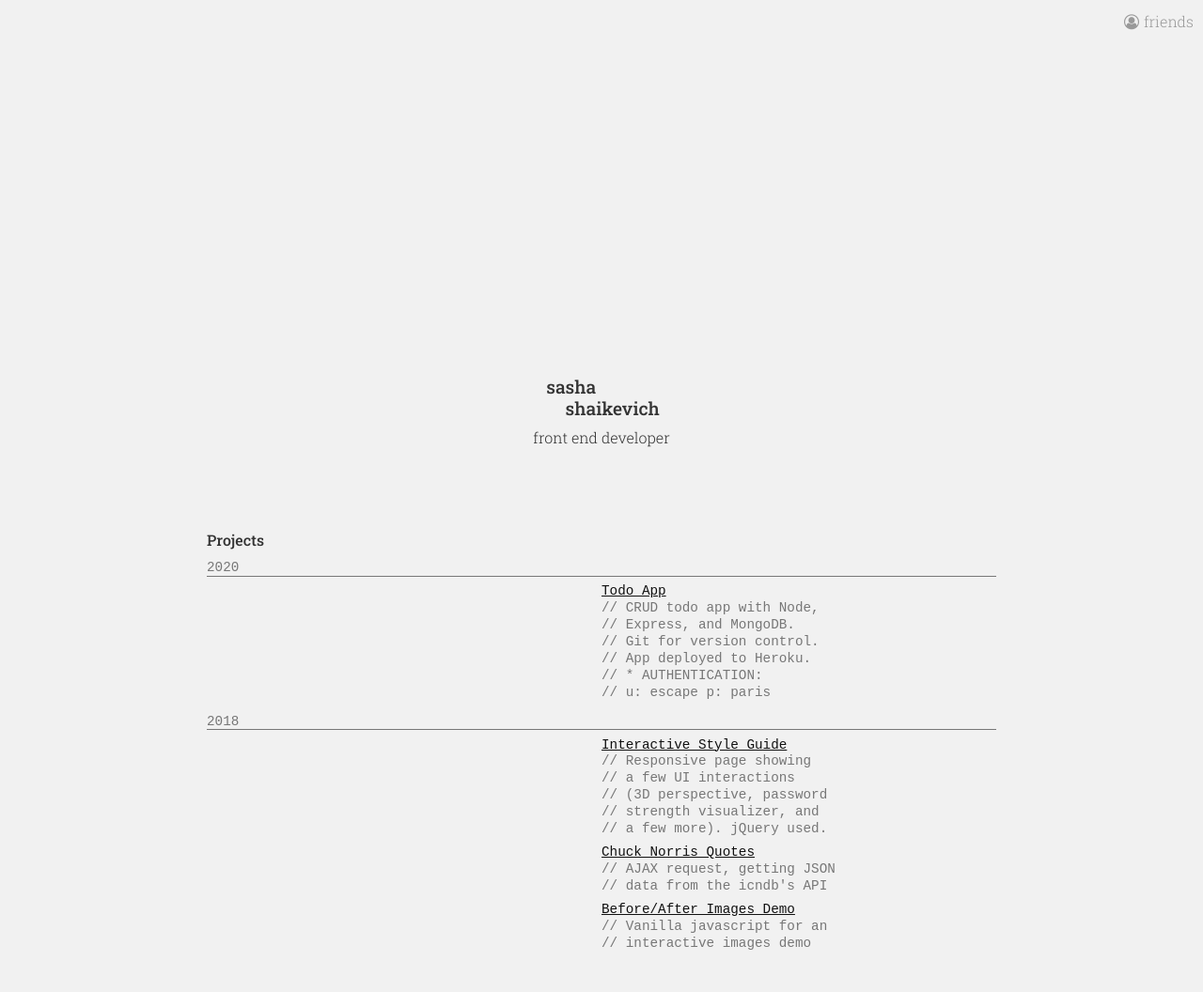
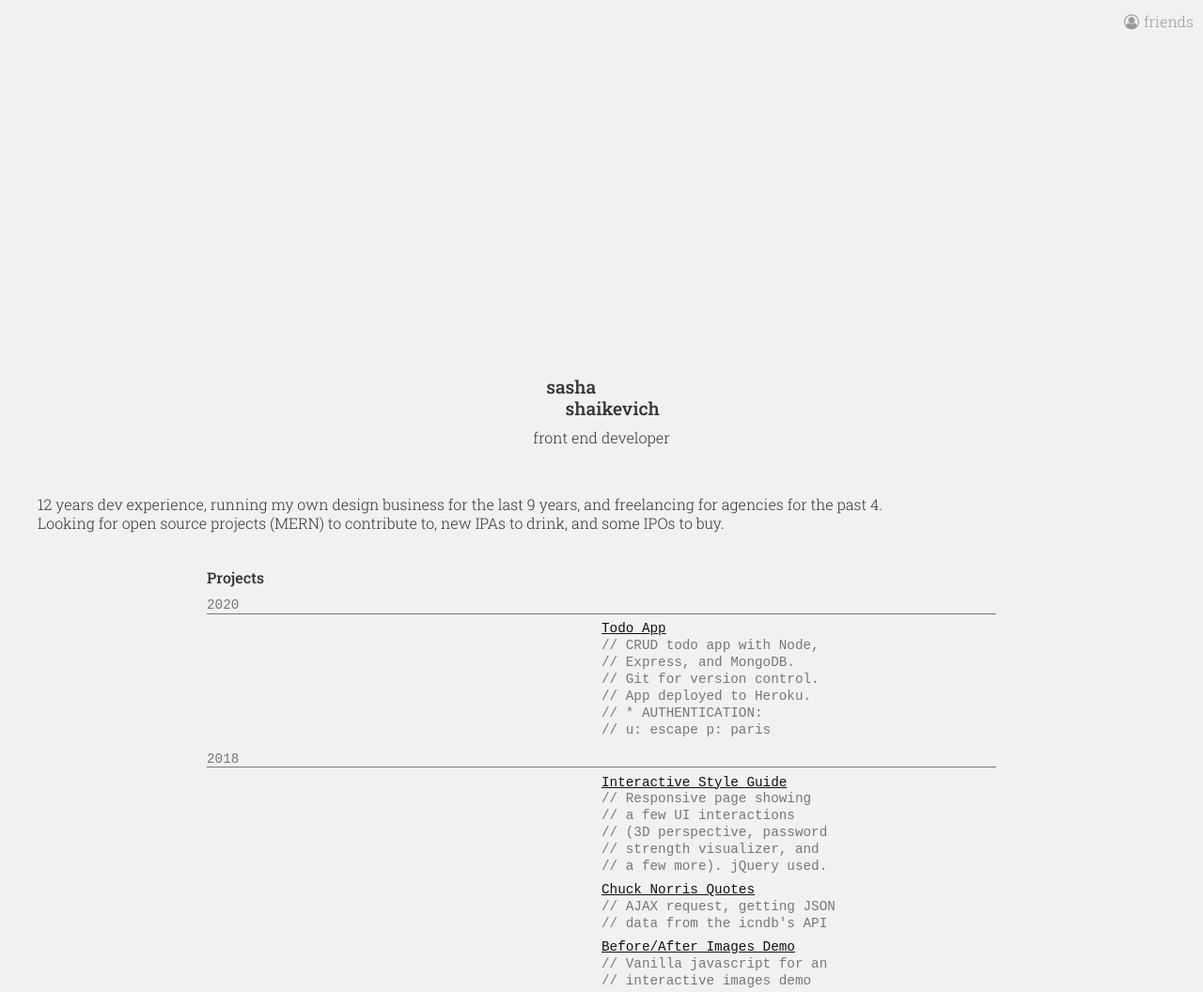
Before and after one commit to sashaikevich/sashaikevich, a website built with webpack: page index.html in a window 1280 px wide. Shown: the whole page at 94% size. Built offline with nearby package versions, Linux system fonts and the light colour scheme; files whose address does not match are found by name.

Commit message:
added a quick about me blurb

```diff
--- a/index.html
+++ b/index.html
@@ -31,6 +31,8 @@
               aria-hidden="true"></i></a>
         </div>
       </div>
+      <p>12 years dev experience, running my own design business for the last 9 years, and freelancing for agencies for the past 4.</p>
+      <p>Looking for open source projects (MERN) to contribute to, new IPAs to drink, and some IPOs to buy.</p>
     </div>
     <div class="projects-area">
       <h3>Projects</h3>
@@ -48,7 +50,7 @@
                 // Git for version control.</br>
                 // App deployed to Heroku.<br>
                 // * AUTHENTICATION:<br>
-                // u: escape  p: paris
+                // u: escape p: paris
               </p>
             </li>
           </ul>
@@ -89,8 +91,7 @@
       </div>
     </div>
   </div>
-  <a href="for-friends.html" class="secret-section"><i class="fa fa-user-circle-o"
-      aria-hidden="true"></i>friends</a>
+  <a href="for-friends.html" class="secret-section"><i class="fa fa-user-circle-o" aria-hidden="true"></i>friends</a>
   <!-- <script src="/main.js"></script>  -->
 </body>
 
```
